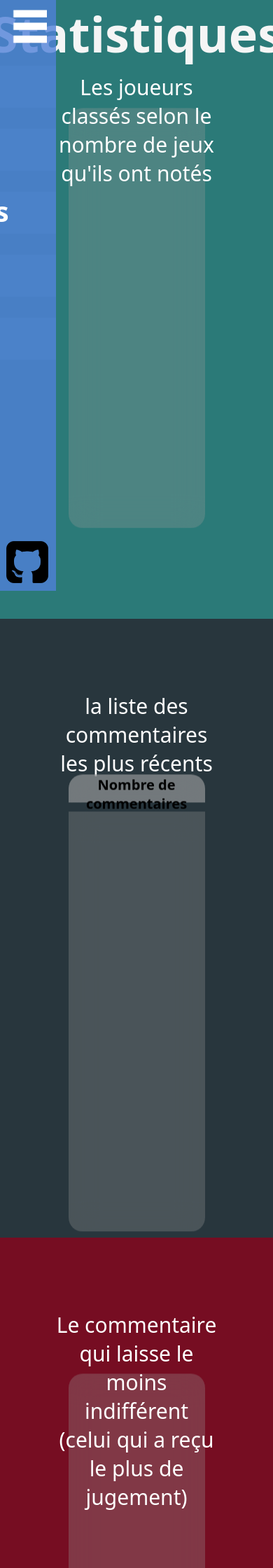
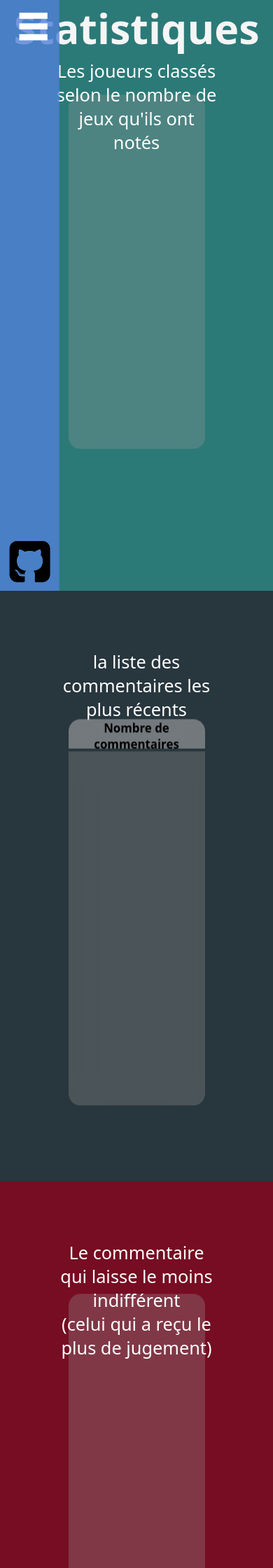
Before and after one commit to Farouk-Soufary/project_SGBD, a PHP site: page /statistics.php in a window 390 px wide; the page is wider, and only the part inside the window is pictured. Shown: the top 2240 px of that part at 70% size. Run offline with PHP 8.4, Linux system fonts and the light colour scheme.

Commit message:
fixed responsiveness and added db utility

```diff
--- a/src/statistics.php
+++ b/src/statistics.php
@@ -48,7 +48,7 @@
             <div class="stats-title-page">Statistiques</div>
             <div class="stats-wrap">
                 <div class="title-grid">Les joueurs classés selon le nombre de jeux qu'ils ont notés</div>
-                <div class="stats-grid" style="margin-top: 50px; border-radius: 20px;" >
+                <div class="stats-grid" style="margin-top: 6vh; border-radius: 2vh;" >
 
                 </div>
             </div>
@@ -75,7 +75,7 @@
         <div class="page-3">
             <div class="stats-wrap">
                 <div class="title-grid">Le commentaire qui laisse le moins indifférent <br> (celui qui a reçu le plus de jugement)</div>
-                <div class="stats-grid" style="margin-top: 90px; border-radius: 20px;">
+                <div class="stats-grid" style="margin-top: 9vh; border-radius: 2vh;">
 
                 </div>
             </div>
@@ -84,7 +84,7 @@
         <div class="page-4">
             <div class="stats-wrap">
                 <div class="title-grid">Les commentaires classés selon leurs indices de confiance</div>
-                <div class="stats-grid" style="margin-top: 50px; border-radius: 20px;">
+                <div class="stats-grid" style="margin-top: 6vh; border-radius: 2vh;">
 
                 </div>
             </div>
--- a/src/styles.css
+++ b/src/styles.css
@@ -15,24 +15,24 @@ html {
     top: 0;
     left: 0;
     height: 100vh;
-    width: 340px;
+    width: 40vh;
     z-index: 1;
     background-color: rgba(80, 129, 217, 0.8);
-    transform: translateX(-260px);
+    transform: translateX(-30vh);
     transition: background-color .5s ease-out, transform .2s ease-out ;
 }
 
 .menu-button{
     position: absolute;
     right: 0;
-    height: 50px;
+    height: 5vh;
     aspect-ratio: 1;
     background-image: url(assets/menuIcon.png);
     background-repeat: no-repeat no-repeat;
     background-size: cover;
     background-color: transparent;
     border: none;
-    margin: 13px;
+    margin: 2vh;
     cursor: pointer;
 }
 
@@ -41,12 +41,12 @@ html {
     position: absolute;
     bottom: 0;
     right: 0;
-    height: 70px;
+    height: 8vh;
     aspect-ratio: 1;
     background-image: url(assets/githubIcon.png);
     background-repeat: no-repeat no-repeat;
     background-size: cover;
-    margin: 6px;
+    margin: 1vh;
     cursor: pointer;
 }
 
@@ -58,20 +58,28 @@ html {
     width: 100%;
     display: grid;
     grid-template-rows: auto auto auto auto auto;
-    row-gap: 30px;
+    row-gap: 4vh;
 }
 
 .home-link, .consult-link, .statistics-link, .about-link, .modify-link, .text{
     margin-left: -10px;
     width: inherit;
-    height: 60px;
-    font-size: 40px;
+    height: 6vh;
+    max-height: 7vh;
+    font-size: 4vh;
     color: white;
     font-weight: 700;
     font-family: system-ui, -apple-system, BlinkMacSystemFont, 'Segoe UI', Roboto, Oxygen, Ubuntu, Cantarell, 'Open Sans', 'Helvetica Neue', sans-serif;
     background-color: rgb(100,149,237, .1);
     cursor: pointer;
     transition: .2s ease-out;
+    visibility: hidden;
+    opacity: 0;
+}
+
+.text{
+    visibility: visible;
+    opacity: 1;
 }
 
 .home-link:hover, .consult-link:hover, .statistics-link:hover, .about-link:hover, .modify-link:hover {
@@ -128,7 +142,7 @@ a{
 
 .page-1, .page-2, .page-3, .page-4, .footer{
     position: relative;
-    height: 884px;
+    height: 100vh;
     width: 100%;
 }
 
@@ -347,21 +361,21 @@ a{
 
 .consult-wrap > .title-grid, .stats-wrap > .title-grid{
     display: inline-block;
-    height: 50px;
+    height: 6vh;
     width: 60vw;
     color: white;
     text-align: center;
     font-family: system-ui, -apple-system, BlinkMacSystemFont, 'Segoe UI', Roboto, Oxygen, Ubuntu, Cantarell, 'Open Sans', 'Helvetica Neue', sans-serif;
-    font-size: 30px;
+    font-size: 3vh;
     font-weight: 500;
 }
 
 .choose-button {
     display: inline-block;
-    height: 40px;
+    height: 5vh;
     width: 50vw;
     font-family: system-ui, -apple-system, BlinkMacSystemFont, 'Segoe UI', Roboto, Oxygen, Ubuntu, Cantarell, 'Open Sans', 'Helvetica Neue', sans-serif;
-    font-size: 20px;
+    font-size: 2vh;
     font-weight: 600;
     text-align: center;
     border: none;
@@ -370,8 +384,8 @@ a{
     background-color: rgb(189, 188, 188, .5);
     backdrop-filter: blur(20px);
     color: black;
-    border-top-left-radius: 20px;
-    border-top-right-radius: 20px;
+    border-top-left-radius: 2vh;
+    border-top-right-radius: 2vh;
 }
 
 .choose-button:hover{
@@ -411,10 +427,10 @@ a{
     position: absolute;
     left: 0;
     margin-left: 5vw;
-    height: 600px;
+    height: 60vh;
     width: 50vw;
-    border-bottom-left-radius: 20px;
-    border-bottom-right-radius: 20px;
+    border-bottom-left-radius: 2vh;
+    border-bottom-right-radius: 2vh;
     background-color: rgb(155, 155, 155, .3);
     backdrop-filter: blur(20px);
 }
@@ -426,7 +442,7 @@ a{
     transform: translateX(-50%);
     color: whitesmoke;
     font-family: system-ui, -apple-system, BlinkMacSystemFont, 'Segoe UI', Roboto, Oxygen, Ubuntu, Cantarell, 'Open Sans', 'Helvetica Neue', sans-serif;
-    font-size: 70px;
+    font-size: 7vh;
     font-weight: 700;
 }
 
```
Also changed, not shown: other parts of src/styles.css (+28 -20 lines), src/index.php (+14 -11 lines).
